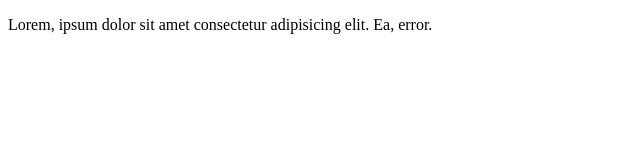
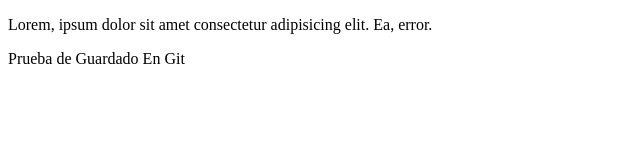
Before and after one commit to Andres11Salas/Exe_Java_RegistroNotas, a plain HTML site: page index.html in a window 1280 px wide. Shown: the whole page, without its empty margins (0-640 px from the left). Drawn offline with Linux system fonts and the light colour scheme.

Commit message:
Agregado Div Contenedor

```diff
--- a/index.html
+++ b/index.html
@@ -11,5 +11,9 @@
             <p>Lorem, ipsum dolor sit amet consectetur adipisicing elit. Ea, error.</p>
         </div>
      </div>
+     <div>
+     <p>Prueba de Guardado En Git</p>
+
+     </div>
 </body>
 </html>
```
